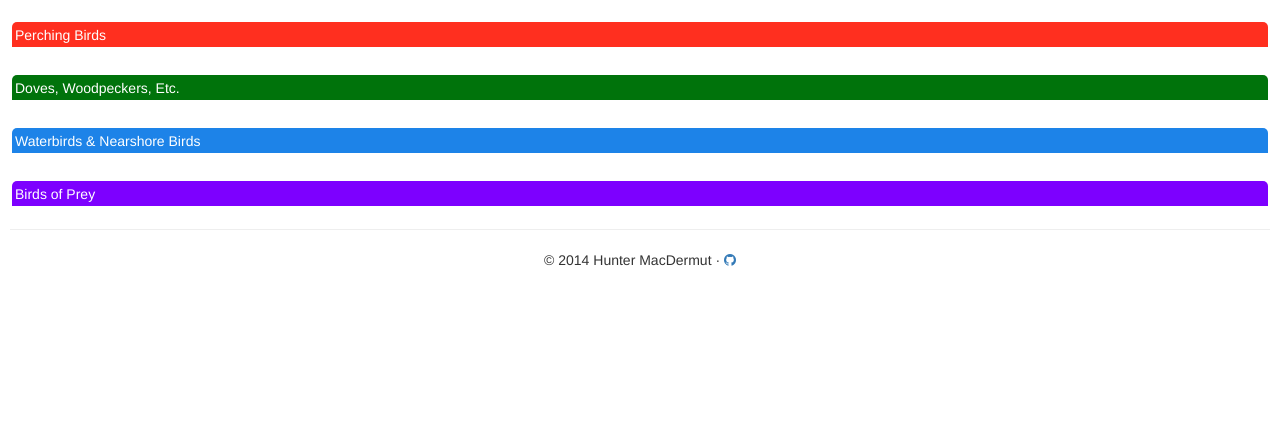
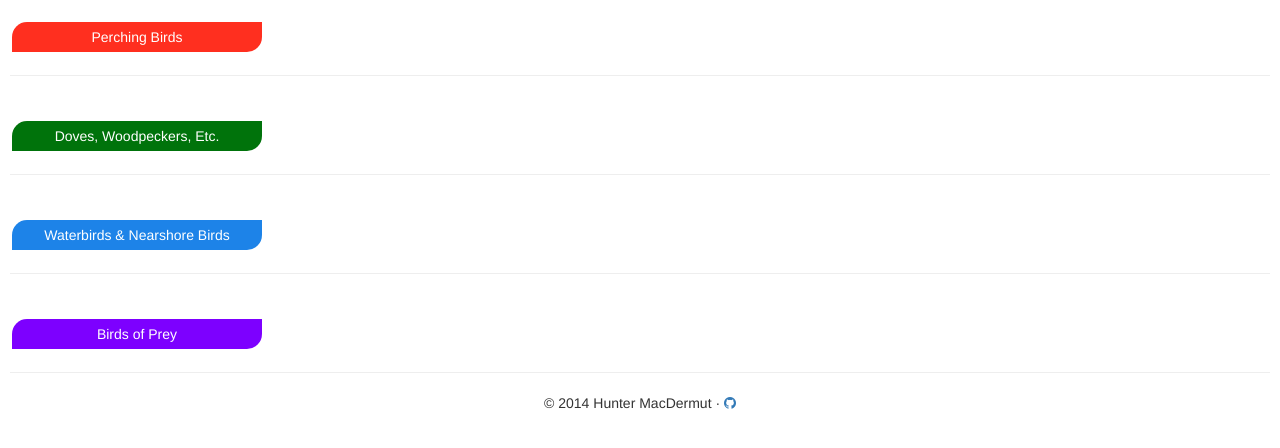
Before and after one commit to huntermacd/ncpp, a Django app: page / in a window 1280 px wide. Shown: the part 52-500 px from the top of the page. Run offline with Django 3.2, Linux system fonts and the light colour scheme; data that the repository does not hold is empty; some libraries are stand-ins or nearby versions.

Commit message:
adjust styles/layout of bird list page

```diff
--- a/sighting/templates/sighting/bird_list.html
+++ b/sighting/templates/sighting/bird_list.html
@@ -30,6 +30,7 @@
 				{% endfor %}
 			</div>
 		</div>
+		<hr>
 		<div class="row">
 			<div class="col-md-12">
 				<div class="banner doves-woodpeckers-etc">
@@ -55,6 +56,7 @@
 				{% endfor %}
 			</div>
 		</div>
+		<hr>
 		<div class="row">
 			<div class="col-md-12">
 				<div class="banner waterbirds-and-nearshore-birds">
@@ -80,6 +82,7 @@
 				{% endfor %}
 			</div>
 		</div>
+		<hr>
 		<div class="row">
 			<div class="col-md-12">
 				<div class="banner birds-of-prey">
--- a/static/css/style.css
+++ b/static/css/style.css
@@ -51,13 +51,15 @@ textarea {
 }
 
 .banner {
-	height: 25px;
+	height: 30px;
+	width: 250px;
 	color: #fff;
 	clear: both;
 	margin: 2px;
-	padding: 3px;
-	border-radius: 5px 5px 0 0;
+	padding: 5px;
+	border-radius: 15px 0;
 	margin-top: 25px;
+	text-align: center;
 }
 
 .perching-birds {
```
